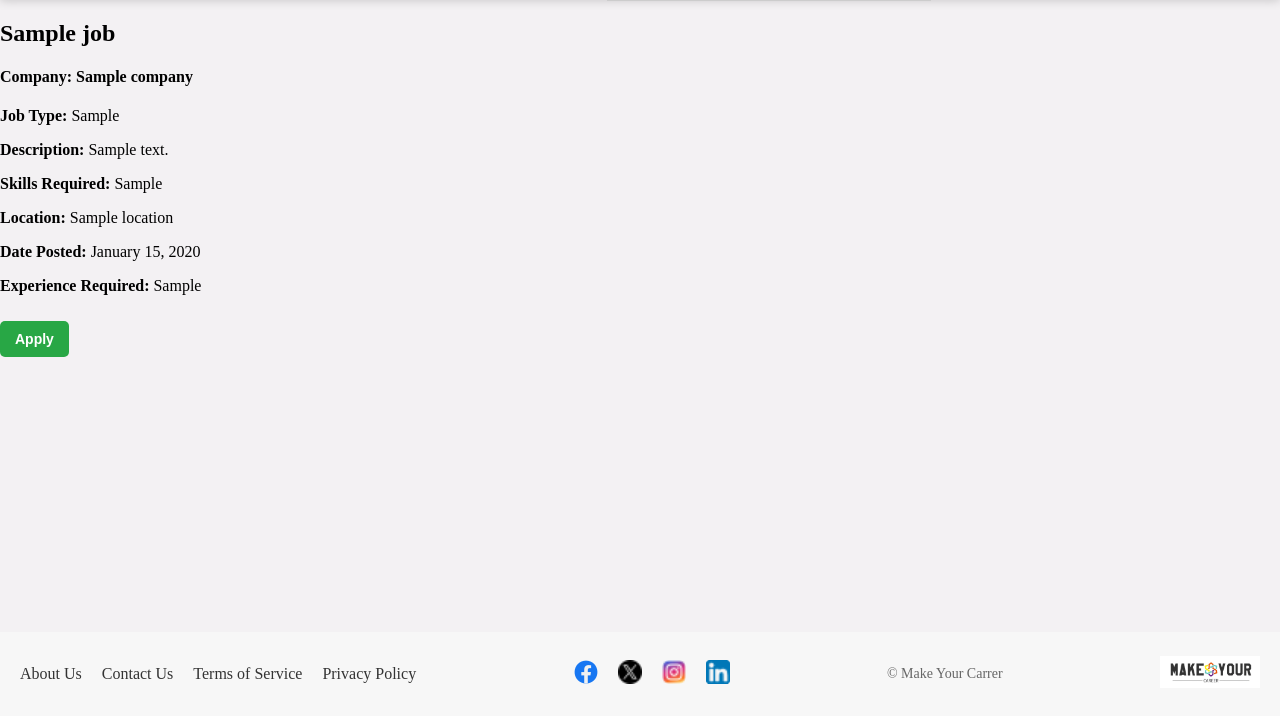
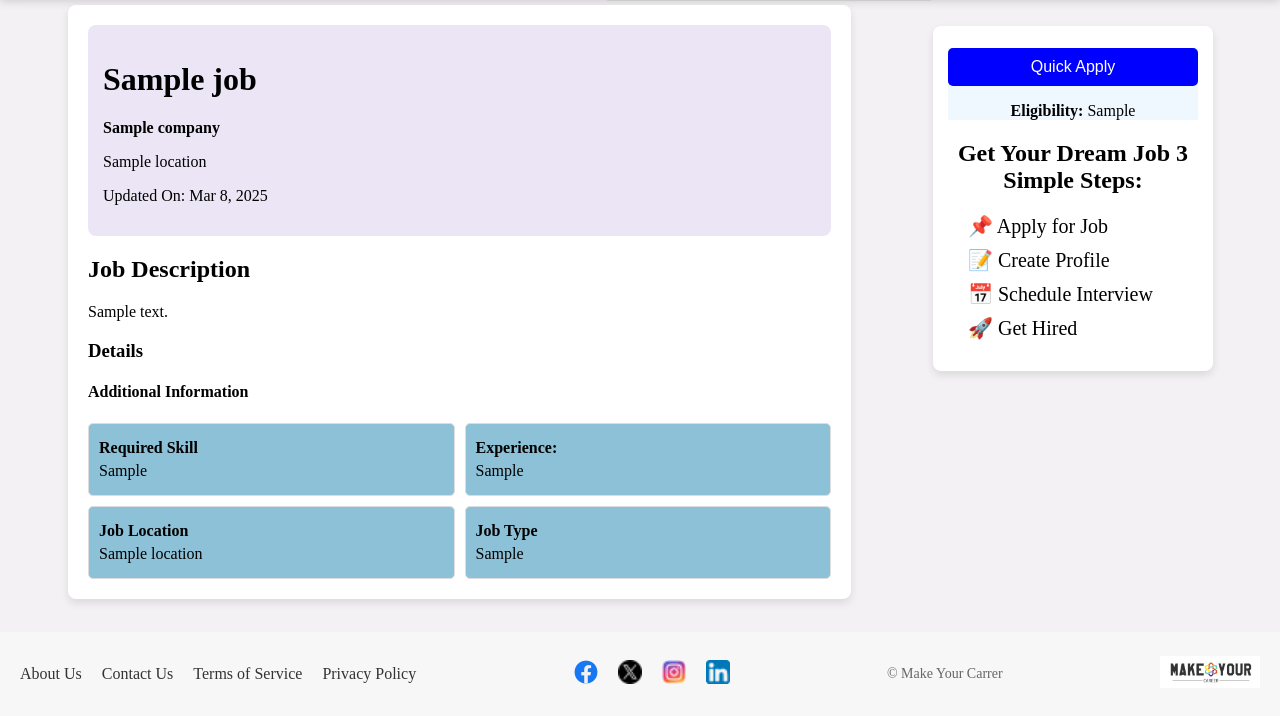
Before and after one commit to Sayan209191/Job-Portal, a Django app: template template/home/jobdescription.html in a window 1280 px wide. Shown: the part 84-800 px from the top of the page. Run offline with Django 5.2, Linux system fonts and the light colour scheme; the template is opened without the code that fills it: most values are stand-ins (such as "Sample title", 1, 10 or a date in 2020); data that the repository does not hold is empty.

Commit message:
Enhance job description page layout, add CSS for styling, and implement fixed apply button section

```diff
--- a/static/style/home/companydescription.css
+++ b/static/style/home/companydescription.css
@@ -29,7 +29,7 @@
 .company-links{
     display: flex;
     flex-direction: row;
-    gap: 600px;
+    gap: 500px;
 }
 .company-links a{
     text-decoration: none;
--- /dev/null
+++ b/static/style/home/jobdescription.css
@@ -0,0 +1,133 @@
+.container {
+    display: flex;
+    width: 80%;
+    margin-top: 5px;
+    gap: 20px;
+    margin-bottom: 5px;
+
+}
+
+/* Job details section (Scrollable) */
+.job-details {
+    flex: 2;
+    background: white;
+    padding: 20px;
+    border-radius: 8px;
+    box-shadow: 0 4px 8px rgba(0, 0, 0, 0.1);
+    overflow-y: auto;
+    margin-right: 173px;
+    margin-left: 68px;
+}
+
+/* Fixed Apply Button Section */
+.apply-container {
+    flex: 1;
+    position: fixed;
+    right: 10%;
+    top: 100px;
+    width: 250px;
+    background: white;
+    padding: 15px;
+    border-radius: 8px;
+    box-shadow: 0 4px 8px rgba(0, 0, 0, 0.1);
+    text-align: center;
+    margin: 10px -61px;
+}
+
+/* Job Title Box */
+.job-header {
+    background: #ebe5f5;
+    padding: 15px;
+    border-radius: 8px;
+}
+
+.job-header h2 {
+    margin: 0;
+    color: #333;
+}
+
+/* Job Button */
+.apply-btn {
+    display: block;
+    width: 100%;
+    padding: 10px;
+    background: blue;
+    color: white;
+    border: none;
+    border-radius: 5px;
+    font-size: 16px;
+    cursor: pointer;
+    transition: 0.3s;
+    margin: 7px 0px;
+}
+
+.apply-btn:hover {
+    background: darkblue;
+}
+
+.apply-section {
+    background-color: aliceblue;
+}
+
+/* Grid Container */
+.info-grid {
+    display: grid;
+    grid-template-columns: 1fr 1fr;
+    /* Two equal columns */
+    gap: 10px;
+    /* Space between boxes */
+    margin-top: 10px;
+}
+
+/* Individual Box */
+.info-box {
+    background: #8dc1d7;
+    padding: 10px;
+    border-radius: 5px;
+    border: 1px solid #ddd;
+    text-align: left;
+}
+
+/* Label Styling */
+.label {
+    font-weight: bold;
+    display: inline-block;
+}
+
+
+/* Job Information Styling */
+.info {
+    margin-top: 20px;
+}
+
+.info p {
+    margin: 5px 0;
+}
+
+.label {
+    font-weight: bold;
+    /* color: #007bff; */
+}
+
+.job-steps {
+    margin-top: 20px;
+}
+
+.job-steps ul {
+    list-style: none;
+    padding: 0;
+}
+
+.job-steps ul li {
+    margin: 10px 0;
+    display: flex;
+    align-items: center;
+    font-size: 20px;
+    width: 260px;
+}
+
+.job-steps ul li::before {
+    content: attr(data-icon);
+    font-size: 18px;
+    margin-right: 20px;
+}
--- a/template/home/jobdescription.html
+++ b/template/home/jobdescription.html
@@ -1,18 +1,75 @@
 {% extends 'home/base.html' %}
+{% load static %}
+{% block extra_css %}
+
+    <link href="{% static 'style/home/jobdescription.css' %}" rel="stylesheet">
+{% endblock %}
 
 {% block body %}
+
 <div class="container">
-    <h2>{{ job.title }}</h2>
-    <h4>Company: {{ job.company.name }}</h4>
-    <p><strong>Job Type:</strong> {{ job.get_job_type_display }}</p>
+    <!-- Job Details Section (Scrollable) -->
+    <div class="job-details">
+        <div class="job-header">
+            {% comment %} <img src="company-logo.png" alt="Company Logo" class="company-logo"> {% endcomment %}
+            <h1>{{ job.title }}</h1>
+            <p><strong>{{ job.company.name }}</strong></p>
+            <p>{{ job.location }}</p>
+            <p>Updated On: Mar 8, 2025</p>
+        </div>
 
-    <p><strong>Description:</strong> {{ job.description }}</p>
-    <p><strong>Skills Required:</strong> {{ job.skills_required }}</p>
-    <p><strong>Location:</strong> {{ job.location }}</p>
-    <p><strong>Date Posted:</strong> {{ job.date_posted|date:"F d, Y" }}</p>
-    <p><strong>Experience Required:</strong> {{ job.experience_required }}</p>
-    <a href="{{ job.application_link }}" target="_blank">
-        <button class="apply-button">Apply</button>
-    </a>
+        <h2>Job Description</h2>
+        <p>{{ job.description }}</p>
+        <h3>Details</h3>
+        <div class="info">
+            <h4>Additional Information</h4>
+            <div class="info-grid">
+                <div class="info-box">
+                    <p><span class="label">Required Skill</span></p>
+                    <p>{{ job.skills_required }}</p>
+                </div>
+                <div class="info-box">
+                    <p><span class="label">Experience:</span></p>
+                    <p>{{ job.experience_required }}</p>
+                </div>
+                {% comment %} <div class="info-box">
+                    <p><span class="label">Working Days:</span></p>
+                    <p>5 Days</p>
+                </div> {% endcomment %}
+                <div class="info-box">
+                    <p><span class="label">Job Location</span></p>
+                    <p>{{ job.location }}</p>
+                </div>
+                <div class="info-box">
+                    <p><span class="label">Job Type</span></p>
+                    <p>{{job.job_type}}</p>
+                </div>
+            </div>
+        </div>
+
+
+    </div>
+
+    <!-- Fixed Apply Button Section -->
+    <div class="apply-container">
+        <div class="apply-section">
+            <a href="{{ job.application_link }}" target="_blank"><button class="apply-btn" id="applyBtn">Quick Apply</button></a>
+            {% comment %} <p><strong>Applied:</strong> 314</p>
+            <p><strong>Impressions:</strong> 20,031</p> {% endcomment %}
+            <p><strong>Eligibility:</strong> {{job.experience_required}}</p>
+
+        </div>
+        <div class="job-steps">
+            <h2>Get Your Dream Job 3 Simple Steps:</h2>
+            <ul>
+                <li>📌 Apply for Job</li>
+                <li>📝 Create Profile</li>
+                <li>📅 Schedule Interview</li>
+                <li>🚀 Get Hired</li>
+            </ul>
+        </div>
+
+
+    </div>
 </div>
 {% endblock %}
```
